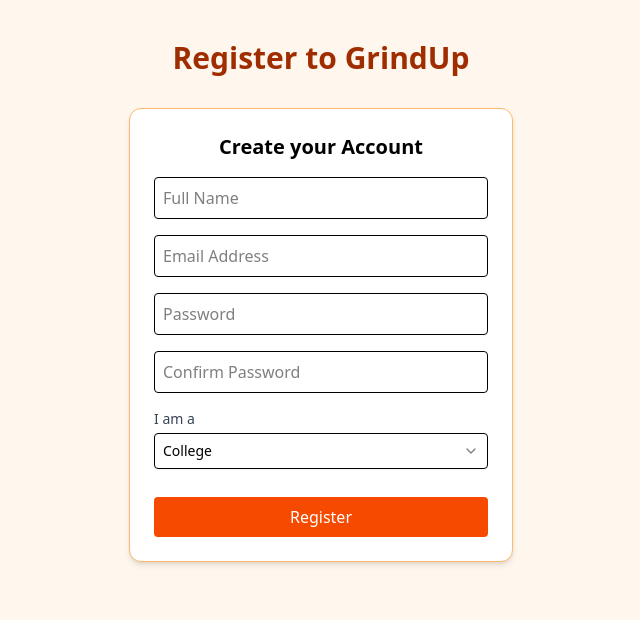
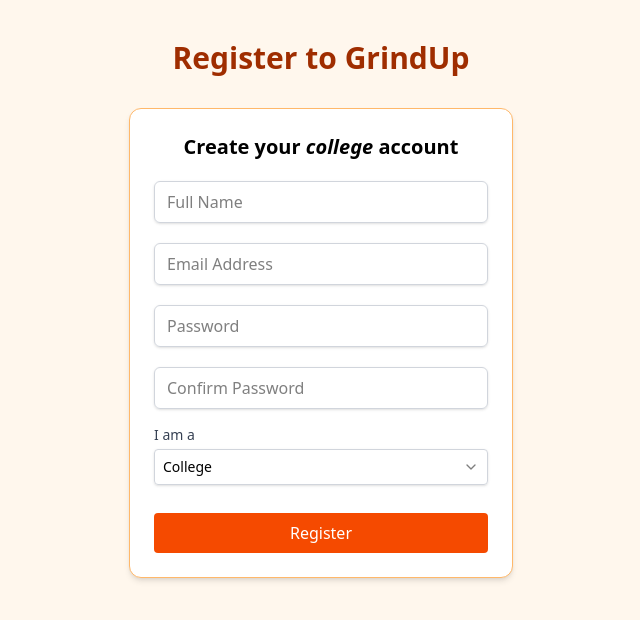
Before and after one commit to Meezan-PredatorX/GrindUp, a Next.js app: page /register in a window 1280 px wide. Shown: the top 620 px of the page, without its empty margins (319-959 px from the left). Built offline with nearby package versions, Linux system fonts and the light colour scheme; no server answers.

Commit message:
fixed input field colors in login and register forms

```diff
--- a/components/LoginForm.tsx
+++ b/components/LoginForm.tsx
@@ -37,7 +37,7 @@ export const LoginForm = () => {
                id="email"
                value={email}
                onChange={(e) => setEmail(e.target.value)}
-               className="mt-1 block w-full px-3 py-2 border border-gray-300 rounded-md shadow-sm focus:outline-none focus:ring-blue-500 focus:border-blue-500"
+               className="mt-1 block w-full px-3 py-2 border border-gray-300 rounded-md shadow-sm focus:outline-none focus:ring-orange-500 focus:border-orange-500"
                placeholder="Enter your email"
             />
          </div>
@@ -50,7 +50,7 @@ export const LoginForm = () => {
                id="password"
                value={password}
                onChange={(e) => setPassword(e.target.value)}
-               className="mt-1 block w-full px-3 py-2 border border-gray-300 rounded-md shadow-sm focus:outline-none focus:ring-blue-500 focus:border-blue-500"
+               className="mt-1 block w-full px-3 py-2 border border-gray-300 rounded-md shadow-sm focus:outline-none focus:ring-orange-500 focus:border-orange-500"
                placeholder="Enter your password"
             />
          </div>
--- a/components/RegisterForm.tsx
+++ b/components/RegisterForm.tsx
@@ -56,7 +56,7 @@ export const RegisterForm = () => {
          onSubmit={handleSubmit}
          className="flex flex-col space-y-4 w-full max-w-sm p-6 border border-orange-300 bg-white rounded-xl shadow-md"
       >
-         <h1 className="text-xl font-bold text-center">Create your Account</h1>
+         <h1 className="text-xl font-bold text-center">Create your <i>{form.userType}</i> account</h1>
 
          <input
          type="text"
@@ -64,7 +64,7 @@ export const RegisterForm = () => {
          placeholder="Full Name"
          value={form.name}
          onChange={(e) => setForm({ ...form, name: e.target.value })}
-         className="border p-2 rounded"
+         className="mt-1 block w-full px-3 py-2 border border-gray-300 rounded-md shadow-sm focus:outline-none focus:ring-orange-500 focus:border-orange-500"
          required
          />
 
@@ -74,7 +74,7 @@ export const RegisterForm = () => {
          placeholder="Email Address"
          value={form.email}
          onChange={(e) => setForm({ ...form, email: e.target.value })}
-         className="border p-2 rounded"
+         className="mt-1 block w-full px-3 py-2 border border-gray-300 rounded-md shadow-sm focus:outline-none focus:ring-orange-500 focus:border-orange-500"
          required
          />
 
@@ -84,7 +84,7 @@ export const RegisterForm = () => {
          placeholder="Password"
          value={form.password}
          onChange={(e) => setForm({ ...form, password: e.target.value })}
-         className="border p-2 rounded"
+         className="mt-1 block w-full px-3 py-2 border border-gray-300 rounded-md shadow-sm focus:outline-none focus:ring-orange-500 focus:border-orange-500"
          required
          />
 
@@ -94,7 +94,7 @@ export const RegisterForm = () => {
          placeholder="Confirm Password"
          value={form.confirmPassword}
          onChange={(e) => setForm({ ...form, confirmPassword: e.target.value })}
-         className="border p-2 rounded"
+         className="mt-1 block w-full px-3 py-2 border border-gray-300 rounded-md shadow-sm focus:outline-none focus:ring-orange-500 focus:border-orange-500"
          required
          />
 
@@ -107,10 +107,10 @@ export const RegisterForm = () => {
                onValueChange={(value) => setForm({ ...form, userType: value })}
                defaultValue={form.userType}
             >
-               <SelectTrigger className="w-full border rounded p-2">
+               <SelectTrigger className="w-full rounded p-2 mt-1 border border-gray-300 shadow-sm focus:outline-none focus:ring-orange-500 focus:border-orange-500">
                   <SelectValue placeholder="Select type" />
                </SelectTrigger>
-               <SelectContent className="bg-white">
+               <SelectContent className="bg-white border border-orange-500">
                   <SelectItem value="college">College</SelectItem>
                   <SelectItem value="company">Company</SelectItem>
                </SelectContent>
```
